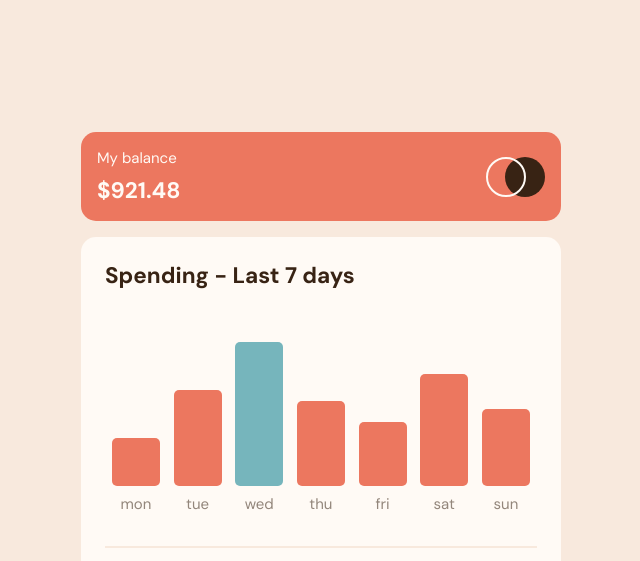
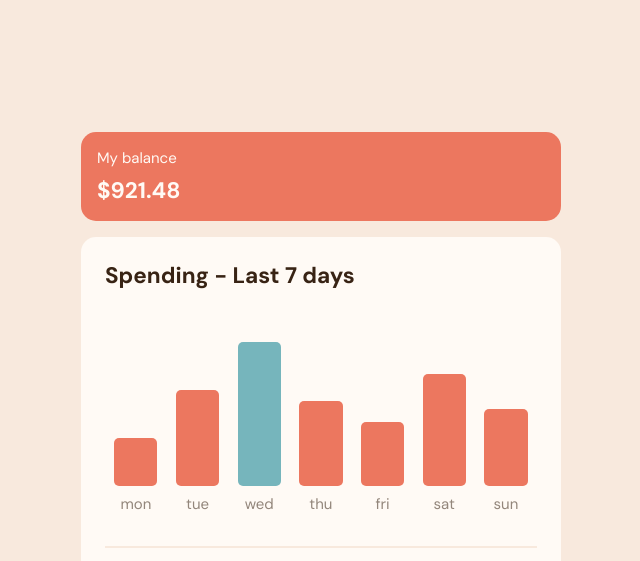
Before and after one commit to Ifescohub/expenses-chart, a plain HTML site: page index.html in a window 1280 px wide. Shown: the top 561 px of the page, without its empty margins (319-959 px from the left). Drawn offline with nearby package versions, Linux system fonts and the light colour scheme.

Commit message:
Update styles.css

```diff
--- a/styles.css
+++ b/styles.css
@@ -77,19 +77,8 @@ body{
    padding-bottom: 0.5rem;
 }
 
-.circle{
-   height: 2.5rem;
-   width: 2.5rem;
-   border-radius: 50%;
-   float: left;
-   position: relative;
-   margin-inline: auto;
-}
-
-.light{
-   border: 2px solid var(--Very-pale-orange);
-   margin-right: -1.3rem;
-   z-index: 1;
+.details h1{
+   font-size: 1.6rem;
 }
 
 /* Chart Container -------------------- */
@@ -122,6 +111,7 @@ body{
    padding: 0.5rem;
    border-radius: 5px;
    visibility: hidden;
+   width: 100%;
 }
 
 .chart-amount.active{
@@ -130,7 +120,7 @@ body{
 
 .chart-stick{
    margin: 0.7rem auto 0.5rem;
-   width: 3rem;
+   width: 2.7rem;
 }
 
 .chart-1 .chart-stick{
@@ -162,7 +152,8 @@ body{
 }
 
 .chart-stick:hover{
-   opacity: 0.6;
+   opacity: 0.5;
+   transition: 1s ease-in-out;
 }
 
 hr{
@@ -222,6 +213,10 @@ hr{
       padding: 0.5rem;
    }
 
+   .logo img{
+      width: 3.7rem;
+   }
+
    /* Chart Container --------------- */
    .chart_container{
       padding: 0.5rem 1rem;
```
